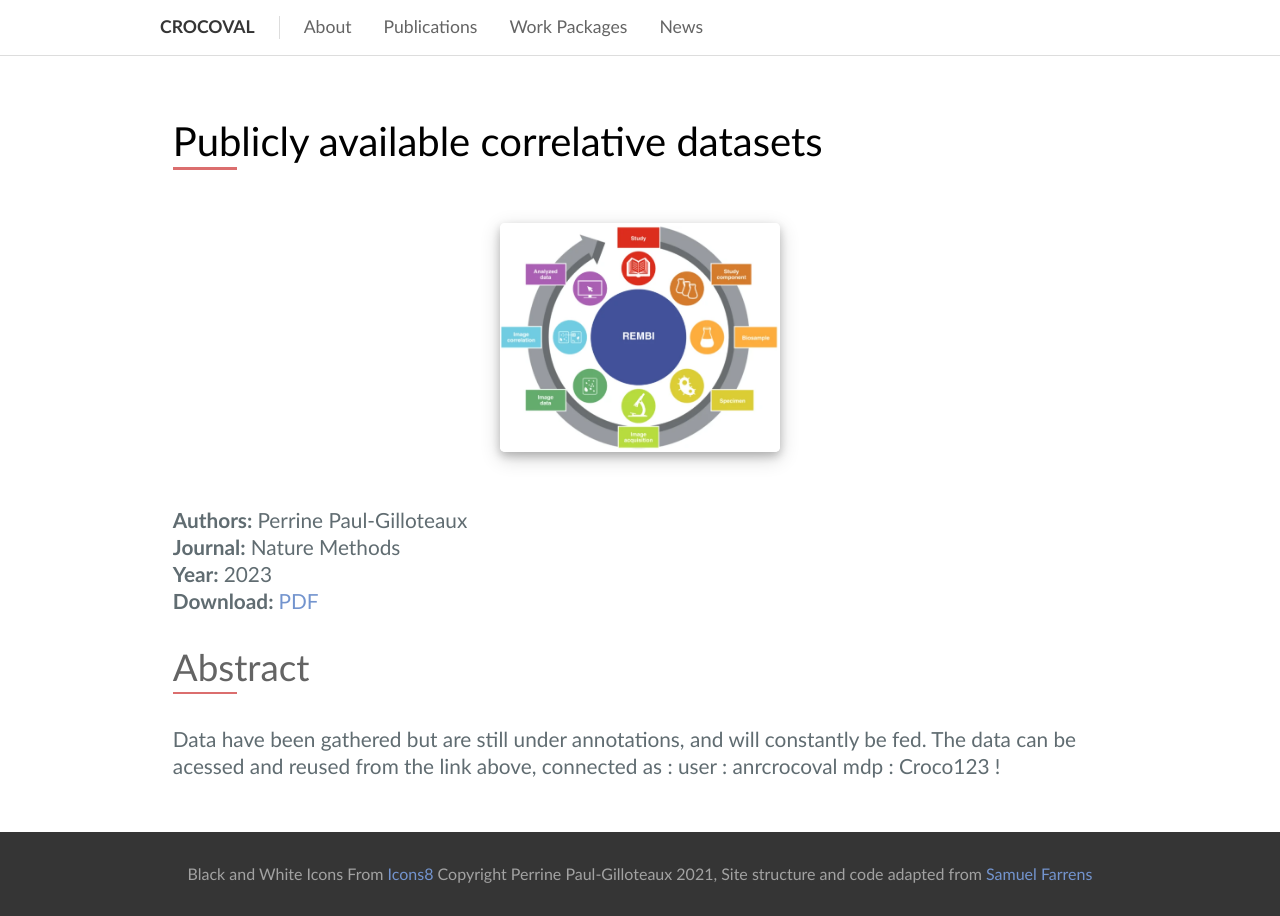
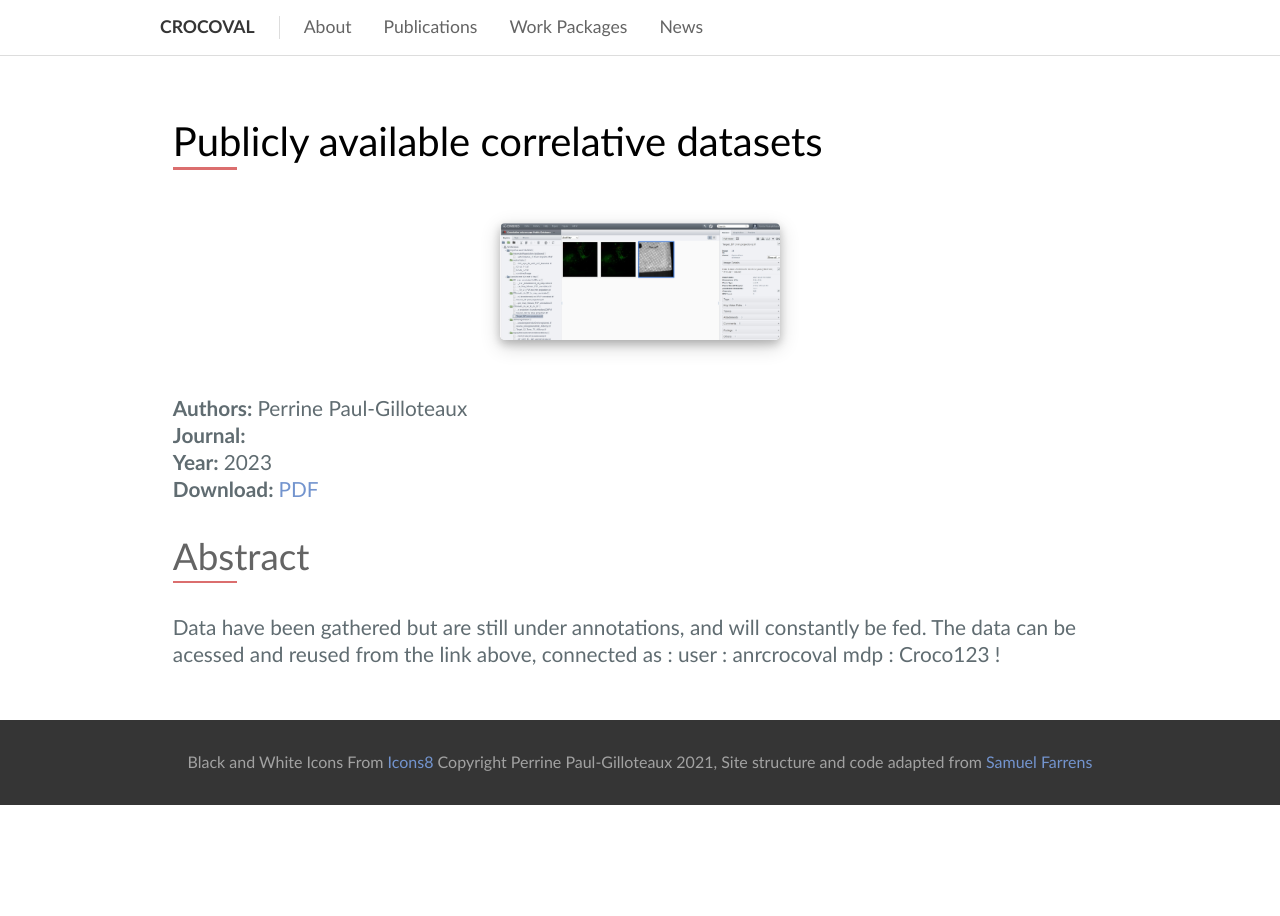
Before and after one commit to anrcrocoval/anrcrocoval.github.io, a Jekyll site: the page built from _posts/2023-08-01-del1-4.md, in a window 1280 px wide. Built offline with Jekyll 4.4.1, drawn with Linux system fonts in a browser that asks for light colours.

Commit message:
edit omero

```diff
--- a/_posts/2023-08-01-del1-4.md
+++ b/_posts/2023-08-01-del1-4.md
@@ -2,8 +2,7 @@
 title: Publicly available correlative datasets
 category: soft
 year: 2023
-image: Sarkans.PNG
-journal: Nature Methods
+image: omero.jpg
 authors: Perrine Paul-Gilloteaux
 ads: https://omero.os-bird.glicid.fr/webclient/userdata/?experimenter=-1
 
```
Also changed, not shown: assets/images/omero.jpg (added).
